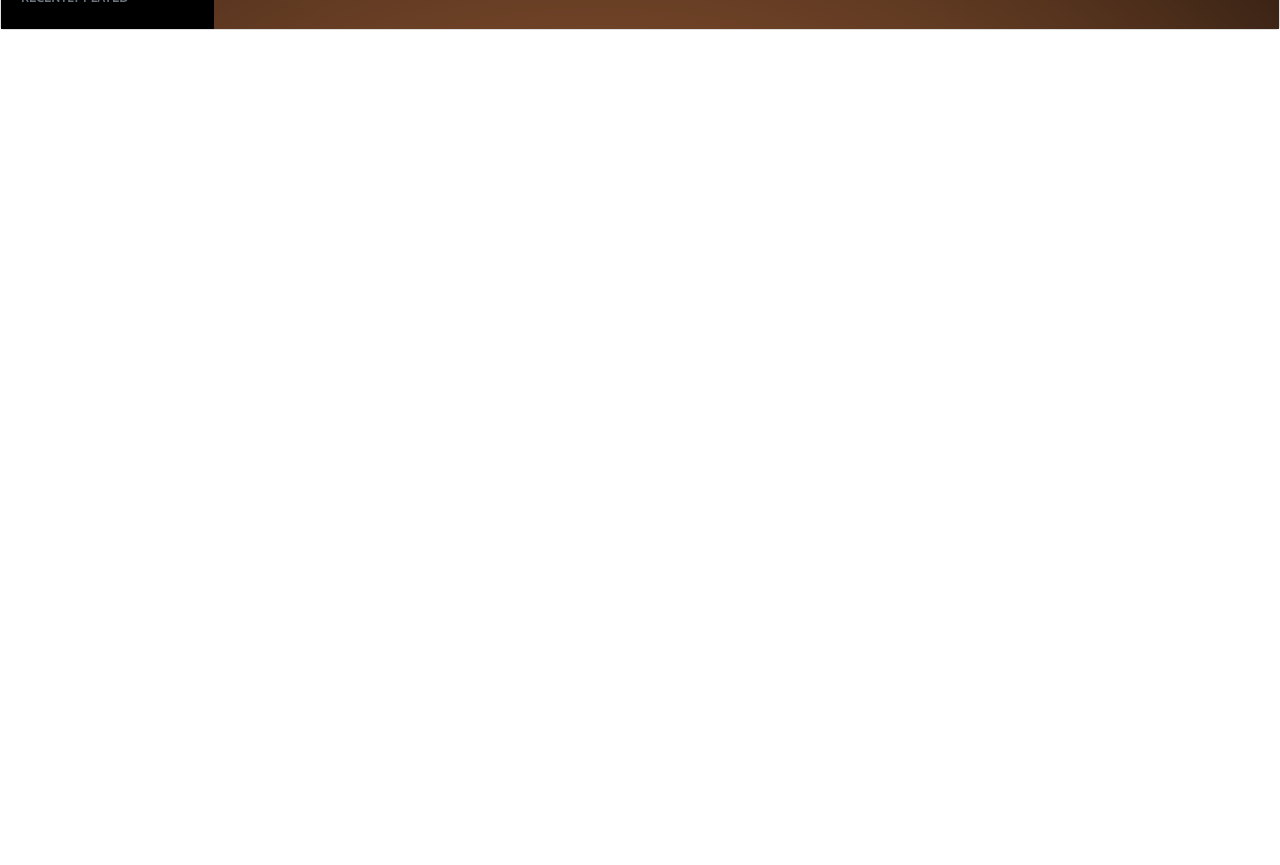
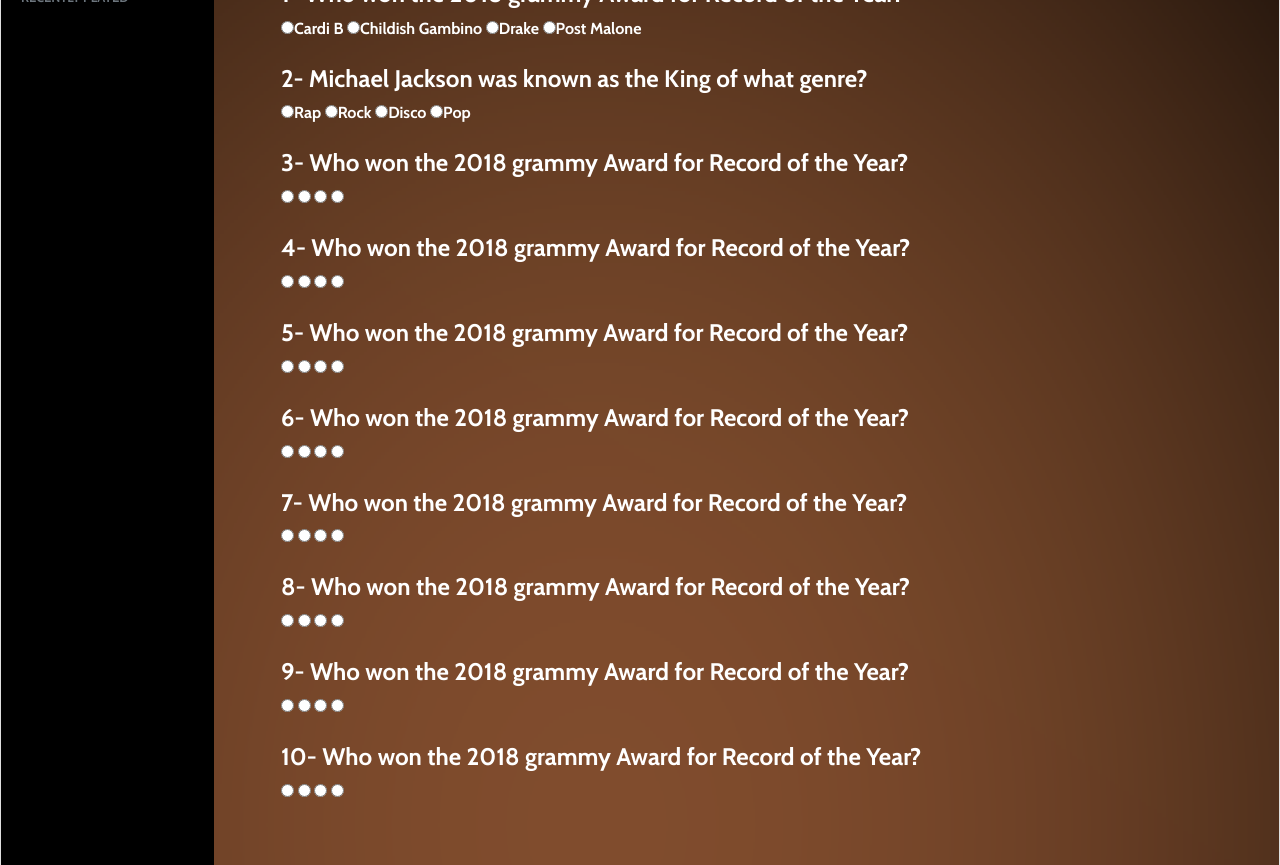
Before and after one commit to jt227b/TriviaGame, a plain HTML site: page index.html in a window 1280 px wide. Shown: the part 226-1091 px from the top of the page. Before the commit the page ends 800 px from the top, so only its background shows below. Drawn offline with nearby package versions, Linux system fonts and the light colour scheme.

Commit message:
updating questions

```diff
--- a/assets/css/style2.css
+++ b/assets/css/style2.css
@@ -13,12 +13,17 @@ body{
     background-image: url(../images/secondBackground.png);
     background-position: top center;
     background-repeat: no-repeat;
-    background-size: 100%;
+    background-size: 100% 100%;
+
 }
 
 .container{
     text-align: left;
     font-family: 'Cabin', sans-serif;
+    background-color: transparent;
+}
+
+.jumbotron{
     background-color: transparent;
 }
 
@@ -41,8 +46,14 @@ body{
 
 
     .col-lg-10{
-        background-size: 1300px 1100px;
+        background-size: 1300px 2100px;
     }
 
 
     }
+
+    @media(max-width: 500px){
+        .col-lg-10{
+            background-size: 500px 2100px;
+        }
+    }
--- a/index.html
+++ b/index.html
@@ -37,33 +37,116 @@
       <div class="col-lg-10">
         <div class="container">
           <div class="card-body">
+            <div class="jumbotron">
               <h1 class="card-title">Do You Know Your Music?</h1>
               <h4 id="timer_line">Time Left: <span id="timer_number">60 Seconds</span></h4>
               <br>
+
               <!--  Questions for Trivia Game -->
               <h4>1- Who won the 2018 grammy Award for Record of the Year?</h4>
               <!--Correct Answer: Childish Gambino-->
               <input type="radio" name="q1" value="Cardi">Cardi B
-            <input type="radio" name="q1" value="Childish">Childish Gambino
-            <input type="radio" name="q1" value="Drake">Drake
-            <input type="radio" name="q1" value="Post">Post Malone
+              <input type="radio" name="q2" value="Childish">Childish Gambino
+              <input type="radio" name="q3" value="Drake">Drake
+              <input type="radio" name="q3" value="Post">Post Malone
+              <br>
+              <br>
 
+              <h4>2- Michael Jackson was known as the King of what genre?</h4>
+              <!--Correct Answer: Pop-->
+              <input type="radio" name="q1" value="Rap">Rap
+              <input type="radio" name="q2" value="Rock">Rock
+              <input type="radio" name="q3" value="Disco">Disco
+              <input type="radio" name="q4" value="Pop">Pop
+              <br>
+              <br>
 
+              <h4>3- Who won the 2018 grammy Award for Record of the Year?</h4>
+              <!--Correct Answer: -->
+              <input type="radio" name="q1" value="#">
+              <input type="radio" name="q2" value="#">
+              <input type="radio" name="q3" value="#">
+              <input type="radio" name="q4" value="#">
+              <br>
+              <br>
 
+              <h4>4- Who won the 2018 grammy Award for Record of the Year?</h4>
+              <!--Correct Answer: -->
+              <input type="radio" name="q1" value="#">
+              <input type="radio" name="q2" value="#">
+              <input type="radio" name="q3" value="#">
+              <input type="radio" name="q4" value="#">
+              <br>
+              <br>
 
+              <h4>5- Who won the 2018 grammy Award for Record of the Year?</h4>
+              <!--Correct Answer: -->
+              <input type="radio" name="q1" value="#">
+              <input type="radio" name="q2" value="#">
+              <input type="radio" name="q3" value="#">
+              <input type="radio" name="q4" value="#">
+              <br>
+              <br>
 
+              <h4>6- Who won the 2018 grammy Award for Record of the Year?</h4>
+              <!--Correct Answer: -->
+              <input type="radio" name="q1" value="#">
+              <input type="radio" name="q2" value="#">
+              <input type="radio" name="q3" value="#">
+              <input type="radio" name="q4" value="#">
+              <br>
+              <br>
+
+              <h4>7- Who won the 2018 grammy Award for Record of the Year?</h4>
+              <!--Correct Answer: -->
+              <input type="radio" name="q1" value="#">
+              <input type="radio" name="q2" value="#">
+              <input type="radio" name="q3" value="#">
+              <input type="radio" name="q4" value="#">
+              <br>
+              <br>
+
+              <h4>8- Who won the 2018 grammy Award for Record of the Year?</h4>
+              <!--Correct Answer: -->
+              <input type="radio" name="q1" value="#">
+              <input type="radio" name="q2" value="#">
+              <input type="radio" name="q3" value="#">
+              <input type="radio" name="q4" value="#">
+              <br>
+              <br>
+
+              <h4>9- Who won the 2018 grammy Award for Record of the Year?</h4>
+              <!--Correct Answer: -->
+              <input type="radio" name="q1" value="#">
+              <input type="radio" name="q2" value="#">
+              <input type="radio" name="q3" value="#">
+              <input type="radio" name="q4" value="#">
+              <br>
+              <br>
+
+              <h4>10- Who won the 2018 grammy Award for Record of the Year?</h4>
+              <!--Correct Answer: -->
+              <input type="radio" name="q1" value="#">
+              <input type="radio" name="q2" value="#">
+              <input type="radio" name="q3" value="#">
+              <input type="radio" name="q4" value="#">
+              <br>
+              <br>
 
 
             </div>
           </div>
         </div>
       </div>
+
+
+    </div>
   </div>
 
 
 
 
-
+  <script src="./assets/javascript/app.js"></script>
 </body>
 
 </html>
```
Also changed, not shown: intro.html (+2 -0 lines). Lines whose indentation alone changed are shown as unchanged.
